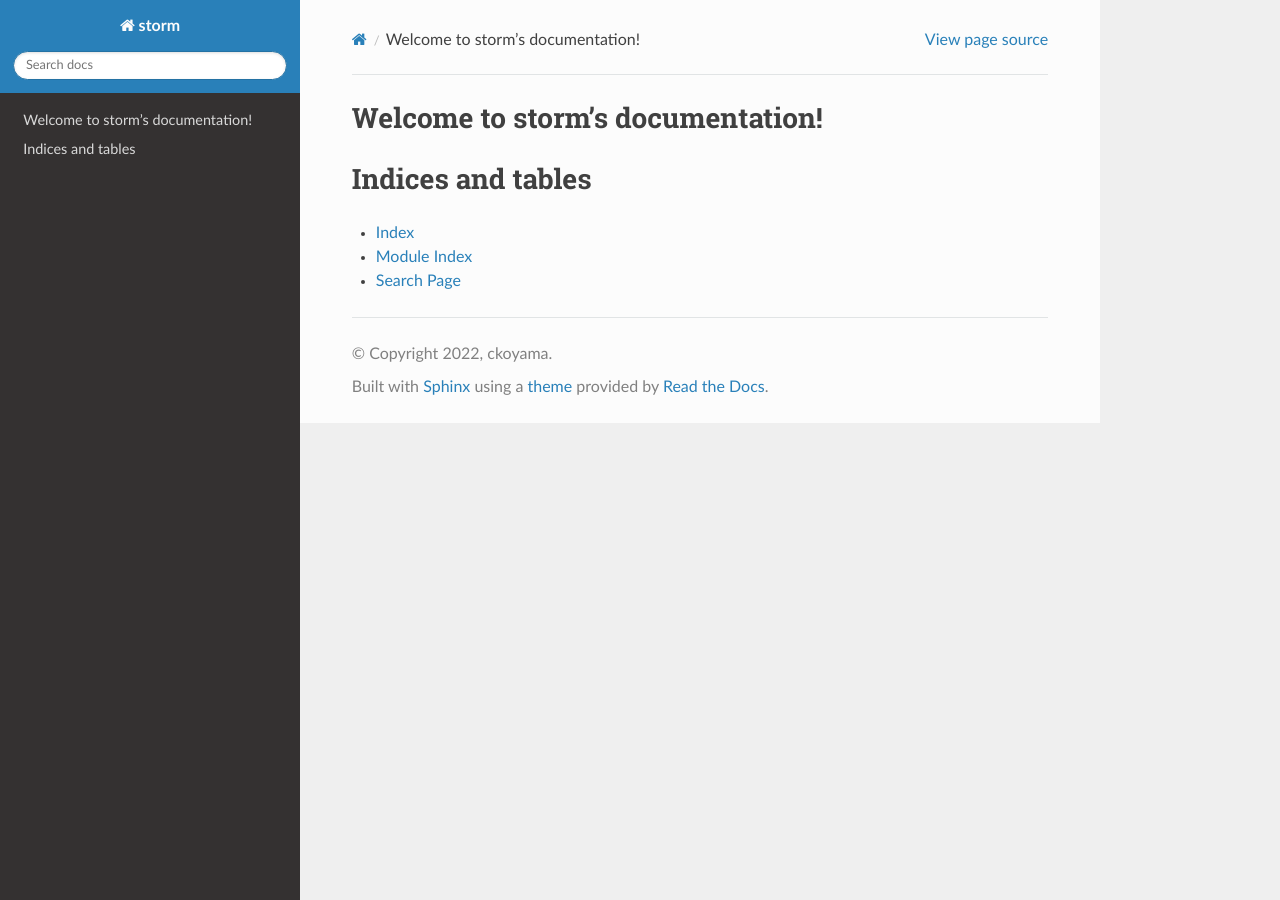
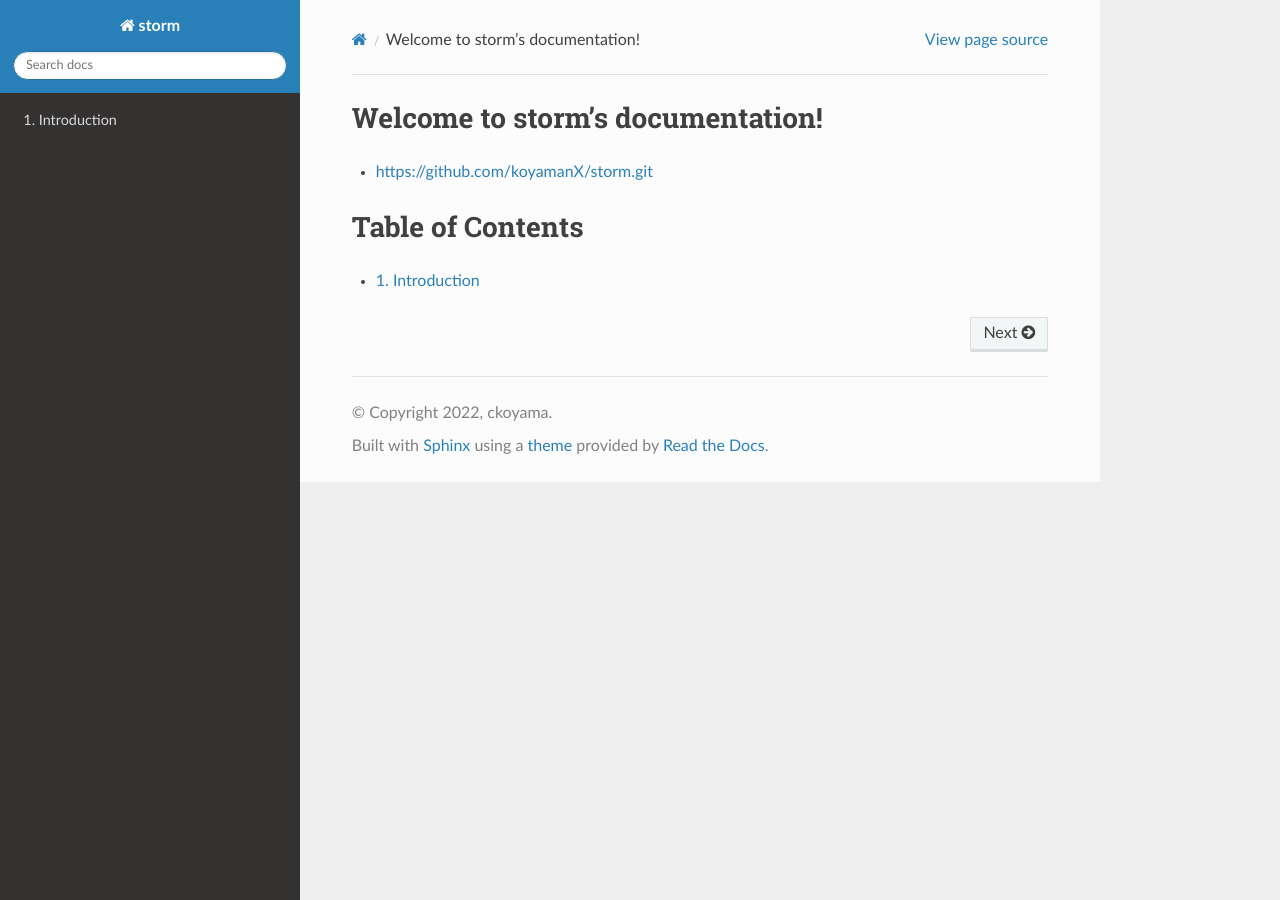
Before and after one commit to koyamanX/turboV, a Sphinx documentation site: the page built from docs/source/index.rst, in a window 1280 px wide. Built offline with Sphinx 7.4.7 and the Read the Docs theme 2.0.0, drawn with Linux system fonts in a browser that asks for light colours.

Commit message:
Add template

```diff
--- a/docs/source/index.rst
+++ b/docs/source/index.rst
@@ -6,15 +6,11 @@
 Welcome to storm's documentation!
 =================================
 
+* https://github.com/koyamanX/storm.git
+
+Table of Contents
+=================
 .. toctree::
    :maxdepth: 2
-   :caption: Contents:
 
-
-
-Indices and tables
-==================
-
-* :ref:`genindex`
-* :ref:`modindex`
-* :ref:`search`
+   introduction.rst
--- /dev/null
+++ b/docs/source/introduction.rst
@@ -0,0 +1,5 @@
+.. index:: Introduction
+
+===============
+1. Introduction
+===============
```
